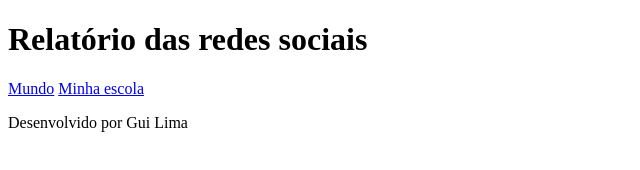
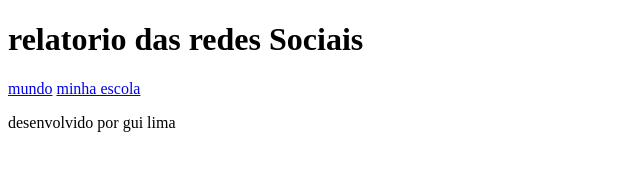
Before and after one commit to helena4040/3-trimestre, a plain HTML site: page index.html in a window 1280 px wide. Shown: the whole page, without its empty margins (0-640 px from the left). Drawn offline with Linux system fonts and the light colour scheme.

Commit message:
Add files via upload

```diff
--- a/index.html
+++ b/index.html
@@ -6,25 +6,20 @@
     <title>Redes Sociais</title>
 </head>
 <body>
-
-</body>
-</html>
-<!-- Código omitido… -->
-
-<body>
    <header>
-        <h1>Relatório das redes sociais</h1>
+    <h1>relatorio das redes Sociais</h1>
     <nav>
-            <a href="index.html">Mundo</a>
-            <a href="#">Minha escola</a>
+        <a href="index.html">mundo</a>
+        <a href="#">minha escola</a>
     </nav>
    </header>
    <main class="graficos-section">
     <section id="graficos-container" class="graficos-container">
-            <!-- crie os gráficos aqui -->
+     <!-- crie os graficos aqui-->
     </section>
    </main>
    <footer>
-        <p>Desenvolvido por Gui Lima</p>
+      <p>desenvolvido por gui lima</p>
    </footer>
 </body>
+</html>
```
Lines whose indentation alone changed are shown as unchanged.
